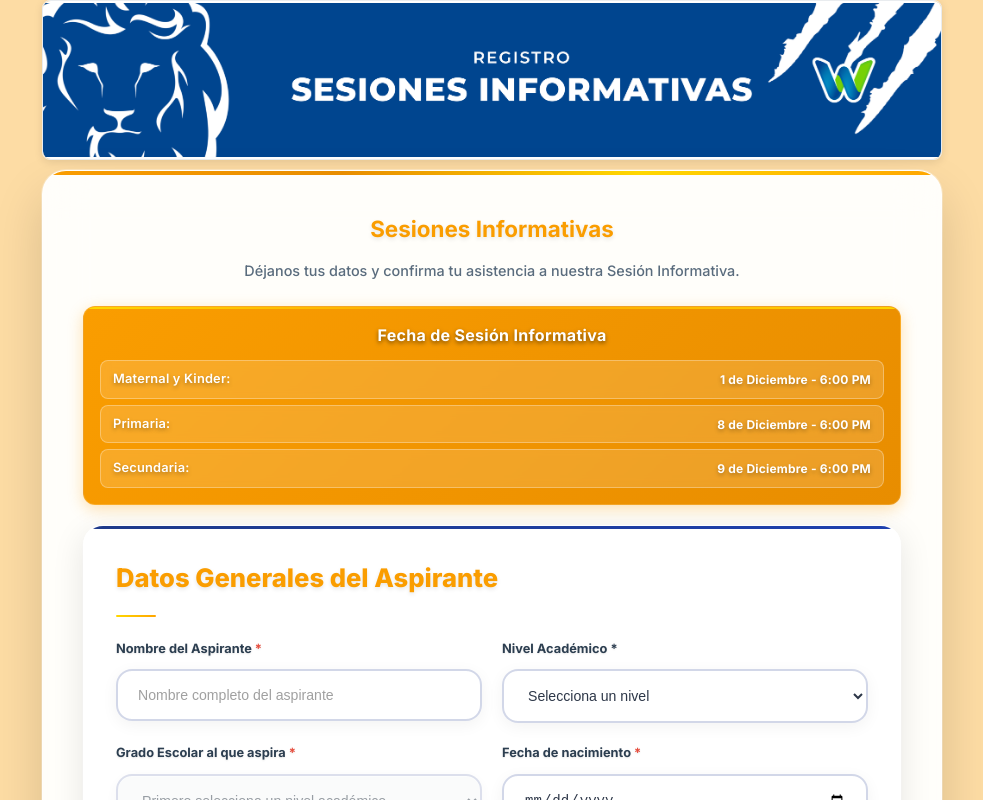
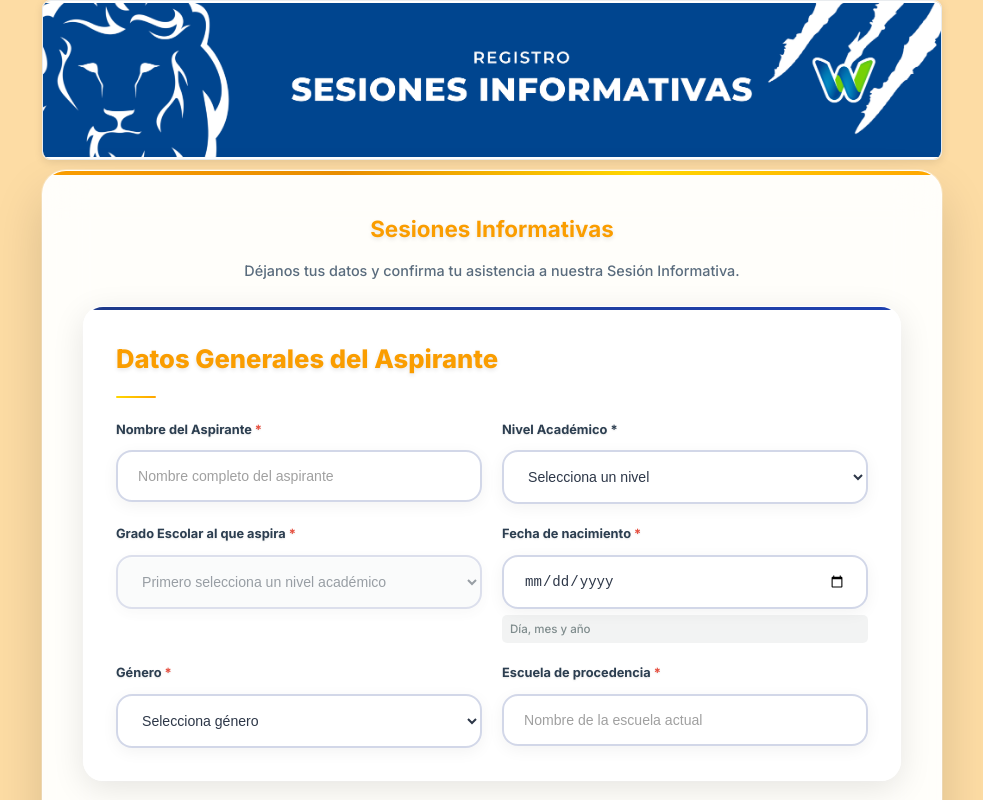
Before and after one commit to winston93-cloud/open_house, a Next.js app: page /sesiones in a window 1280 px wide. Shown: the top 800 px of the page, without its empty margins (148-1131 px from the left). Built offline with nearby package versions, Linux system fonts and the light colour scheme.

Commit message:
🙈 Ocultar bloques de horarios en formularios
- Comentar bloques de fechas en Open House
- Comentar bloques de fechas en Sesiones Informativas
- Mantener código para futuras referencias
- Formularios más limpios sin horarios visibles

```diff
--- a/app/components/InscripcionForm.tsx
+++ b/app/components/InscripcionForm.tsx
@@ -241,8 +241,8 @@ export default function InscripcionForm() {
           <p>Déjanos tus datos y confirma tu asistencia a nuestro Open House.</p>
         </div>
 
-          {/* Dates Info */}
-            <div className="dates-info">
+          {/* Dates Info - HIDDEN */}
+            {/* <div className="dates-info">
               <h3>Fecha de Open House</h3>
               <div className="date-item">
                 <span className="date-label">Maternal y Kinder:</span>
@@ -256,7 +256,7 @@ export default function InscripcionForm() {
                 <span className="date-label">Secundaria:</span>
                 <span className="date-value">6 de diciembre - 11:30 AM a 2:00 PM</span>
               </div>
-            </div>
+            </div> */}
 
         {/* Success/Error Messages */}
         {submitMessage && (
--- a/app/components/SesionesForm.tsx
+++ b/app/components/SesionesForm.tsx
@@ -292,8 +292,8 @@ export default function SesionesForm() {
           <p>Déjanos tus datos y confirma tu asistencia a nuestra Sesión Informativa.</p>
         </div>
 
-          {/* Dates Info */}
-            <div className="dates-info">
+          {/* Dates Info - HIDDEN */}
+            {/* <div className="dates-info">
               <h3>Fecha de Sesión Informativa</h3>
               <div className="date-item">
                 <span className="date-label">Maternal y Kinder:</span>
@@ -307,7 +307,7 @@ export default function SesionesForm() {
                 <span className="date-label">Secundaria:</span>
                 <span className="date-value">9 de Diciembre - 6:00 PM</span>
               </div>
-            </div>
+            </div> */}
 
         {/* Success/Error Messages */}
         {submitMessage && (
```
